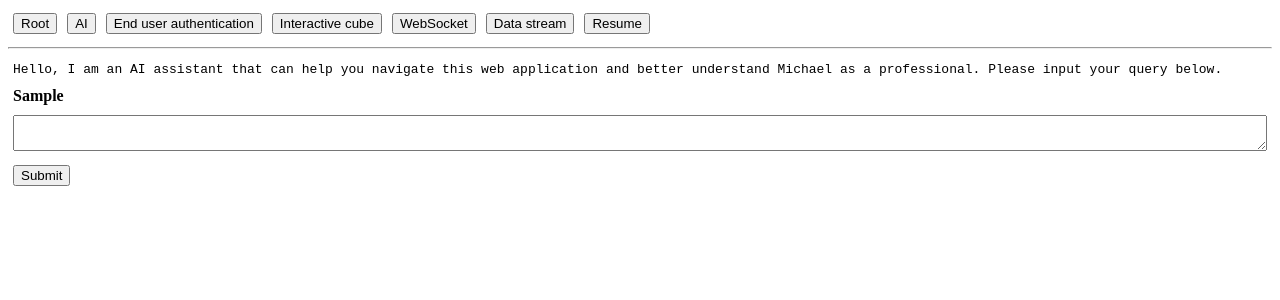
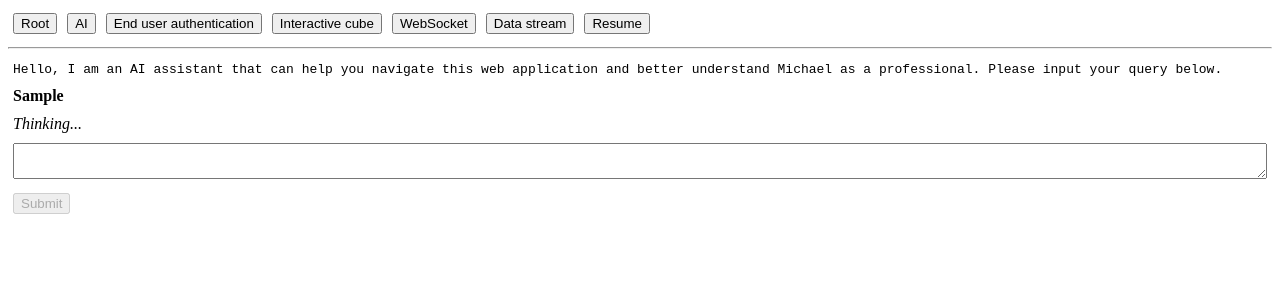
Before and after one commit to masimpson123/professional-web-application-ui, an Angular app: page /ai in a window 1280 px wide. Both pictures are taken after typing "Sample" into the empty fields and a click on the button "Submit". Shown: the top 300 px of the page. Built offline with nearby package versions, Linux system fonts and the light colour scheme; no server answers.

Commit message:
thinking message

```diff
--- a/src/app/ai/ai.component.html
+++ b/src/app/ai/ai.component.html
@@ -3,8 +3,12 @@
     <code class="chat-message" *ngIf="i%2===0">{{message}}</code>
 </div>
 
+<i class="chat-message" *ngIf="thinking">Thinking...</i>
 <textarea #message class="chat-input"></textarea><br />
-<button (click)="submitAIQuery(message.value); message.value = ''">Submit</button><br />
+<button
+    [disabled]="thinking"
+    (click)="submitAIQuery(message.value); message.value = ''"
+>Submit</button>
 
 <span *ngIf="
     project.includes('cube') ||
@@ -13,6 +17,7 @@
     project.includes('socket')
 ">
     <br>
+    <br>
     <hr>
     <br>
     <app-cube *ngIf="project.includes('cube')"></app-cube>
--- a/src/app/ai/ai.component.ts
+++ b/src/app/ai/ai.component.ts
@@ -15,7 +15,9 @@ import { WebsocketComponent } from '../websocket/websocket.component';
 export class AiComponent {
   conversation: string[] = ["Hello, I am an AI assistant that can help you navigate this web application and better understand Michael as a professional. Please input your query below."];
   project = "";
+  thinking = false;
   submitAIQuery(query:string) {
+    this.thinking = true;
     this.conversation.push(query)
       // http://localhost:8080/ai
       // https://endpoint-one-2-205823180568.us-central1.run.app/ai
@@ -46,6 +48,7 @@ export class AiComponent {
     })
       .then(response => response.json())
       .then(data => {
+        this.thinking = false;
         JSON.parse(data.response).candidates
           .forEach((candidate:any) => candidate.content.parts
             .forEach((part:any) => {
```
